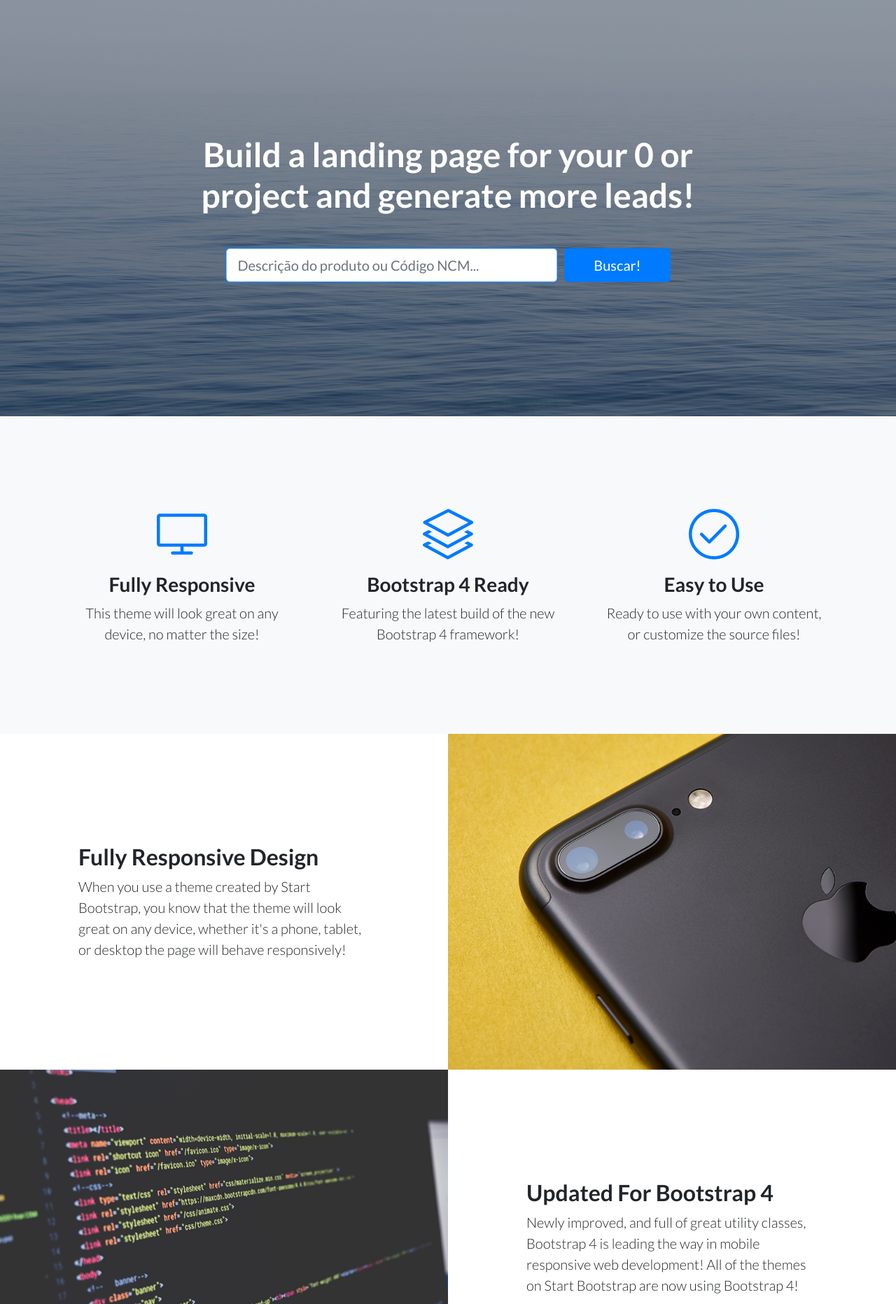
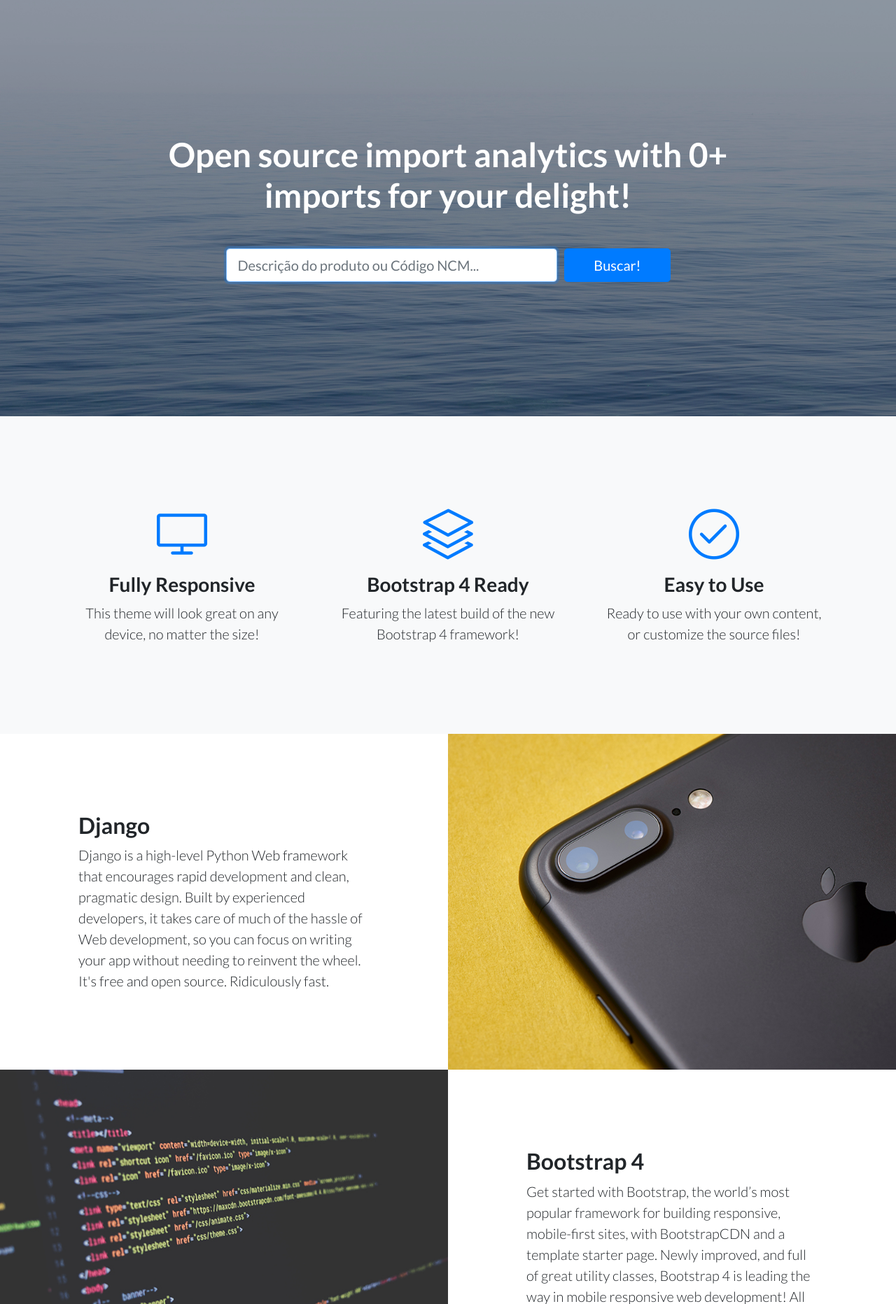
Before and after one commit to thiagoasiahub/comex_app, a Django app: page / in a window 1280 px wide. Shown: the part 56-1920 px from the top of the page at 70% size. Run offline with Django 3.2, Linux system fonts and the light colour scheme; data that the repository does not hold is empty; some libraries are stand-ins or nearby versions.

Commit message:
headline_change

```diff
--- a/app/templates/index.html
+++ b/app/templates/index.html
@@ -39,7 +39,7 @@
     <div class="container">
       <div class="row">
         <div class="col-xl-9 mx-auto">
-          <h1 class="mb-5">Build a landing page for your {{ total_imports }}  or project and generate more leads!</h1>
+          <h1 class="mb-5">Open source import analytics with {{ total_imports }}+ imports for your delight!</h1>
         </div>
         <div class="col-md-10 col-lg-8 col-xl-7 mx-auto">
           <form method='GET' class='' action='/search/'>
@@ -99,22 +99,22 @@
 
         <div class="col-lg-6 order-lg-2 text-white showcase-img" style="background-image: url('https://startbootstrap.github.io/startbootstrap-landing-page/img/bg-showcase-1.jpg');"></div>
         <div class="col-lg-6 order-lg-1 my-auto showcase-text">
-          <h2>Fully Responsive Design</h2>
-          <p class="lead mb-0">When you use a theme created by Start Bootstrap, you know that the theme will look great on any device, whether it's a phone, tablet, or desktop the page will behave responsively!</p>
+          <h2>Django</h2>
+          <p class="lead mb-0">Django is a high-level Python Web framework that encourages rapid development and clean, pragmatic design. Built by experienced developers, it takes care of much of the hassle of Web development, so you can focus on writing your app without needing to reinvent the wheel. It's free and open source. Ridiculously fast.</p>
         </div>
       </div>
       <div class="row no-gutters">
         <div class="col-lg-6 text-white showcase-img" style="background-image: url('https://startbootstrap.github.io/startbootstrap-landing-page/img/bg-showcase-2.jpg');"></div>
         <div class="col-lg-6 my-auto showcase-text">
-          <h2>Updated For Bootstrap 4</h2>
-          <p class="lead mb-0">Newly improved, and full of great utility classes, Bootstrap 4 is leading the way in mobile responsive web development! All of the themes on Start Bootstrap are now using Bootstrap 4!</p>
+          <h2>Bootstrap 4</h2>
+          <p class="lead mb-0">Get started with Bootstrap, the world’s most popular framework for building responsive, mobile-first sites, with BootstrapCDN and a template starter page. Newly improved, and full of great utility classes, Bootstrap 4 is leading the way in mobile responsive web development! All of the themes on Start Bootstrap are now using Bootstrap 4!</p>
         </div>
       </div>
       <div class="row no-gutters">
         <div class="col-lg-6 order-lg-2 text-white showcase-img" style="background-image: url('https://startbootstrap.github.io/startbootstrap-landing-page/img/bg-showcase-3.jpg');"></div>
         <div class="col-lg-6 order-lg-1 my-auto showcase-text">
-          <h2>Easy to Use &amp; Customize</h2>
-          <p class="lead mb-0">Landing Page is just HTML and CSS with a splash of SCSS for users who demand some deeper customization options. Out of the box, just add your content and images, and your new landing page will be ready to go!</p>
+          <h2>Elasticsearch</h2>
+          <p class="lead mb-0">Elasticsearch is a search engine based on the Lucene library. It provides a distributed, multitenant-capable full-text search engine with an HTTP web interface and schema-free JSON documents. Elasticsearch is developed in Java.</p>
         </div>
       </div>
     </div>
@@ -123,7 +123,7 @@
   <!-- Testimonials -->
   <section class="testimonials text-center bg-light">
     <div class="container">
-      <h2 class="mb-5">What people are saying...</h2>
+      <h2 class="mb-5">Coded with love by...</h2>
       <div class="row">
         <div class="col-lg-4">
           <div class="testimonial-item mx-auto mb-5 mb-lg-0">
```
